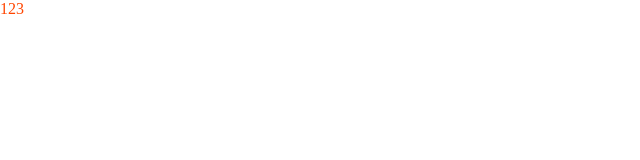
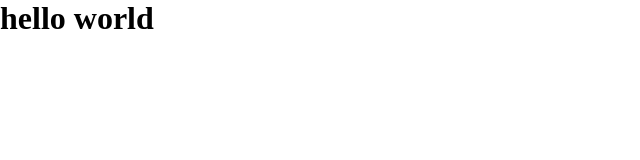
Before and after one commit to Frank199707/git1216, a plain HTML site: page index.html in a window 1280 px wide. Shown: the whole page, without its empty margins (0-640 px from the left). Drawn offline with Linux system fonts and the light colour scheme.

Commit message:
改標題

```diff
--- a/index.html
+++ b/index.html
@@ -8,6 +8,6 @@
     <title>Document</title>
 </head>
 <body>
-    <div class="container">123</div>
+    <h1>hello world</h1>
 </body>
 </html>
```
